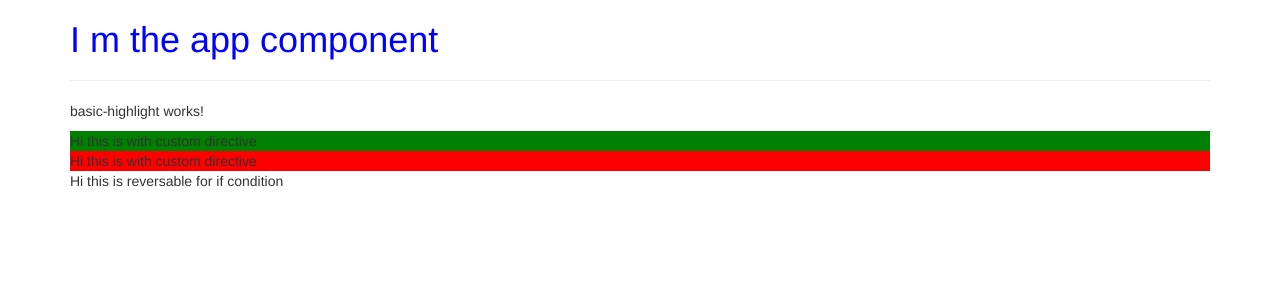
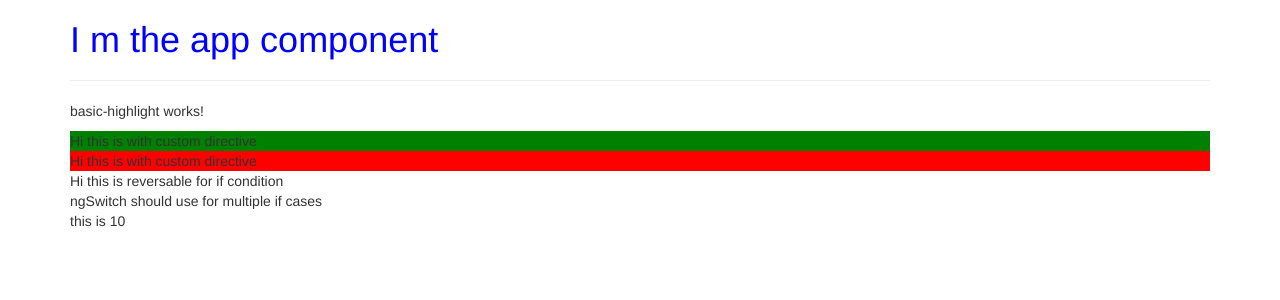
Before and after one commit to vidhya03/ng6prfixapp, an Angular app: page / in a window 1280 px wide. Shown: the top 300 px of the page. Built offline with nearby package versions, Linux system fonts and the light colour scheme.

Commit message:
directive for ngswitch case

```diff
--- a/src/app/app.component.html
+++ b/src/app/app.component.html
@@ -11,6 +11,14 @@
                 <div [appBetterHighlight]="'black'"  highlightColor="green" [defaultColor]="'red'">Hi this is with custom directive</div>
                 <div *vidhyaUnless="false">Hi this is reversable for if condition</div>
 
+                <div [ngSwitch]="value" >
+                    ngSwitch should use for multiple if cases
+                  <div *ngSwitchCase="10">this is 10</div>
+                  <div *ngSwitchCase="20">this is 20</div>
+                  <div *ngSwitchCase="30">this is 30</div>
+
+                </div>
+
         </div>
     </div>
 </div>
--- a/src/app/app.component.ts
+++ b/src/app/app.component.ts
@@ -12,4 +12,5 @@ import {FormsModule} from '@angular/forms';
 })
 export class AppComponent {
   title = 'vidhya';
+  value = 10;
 }
```
